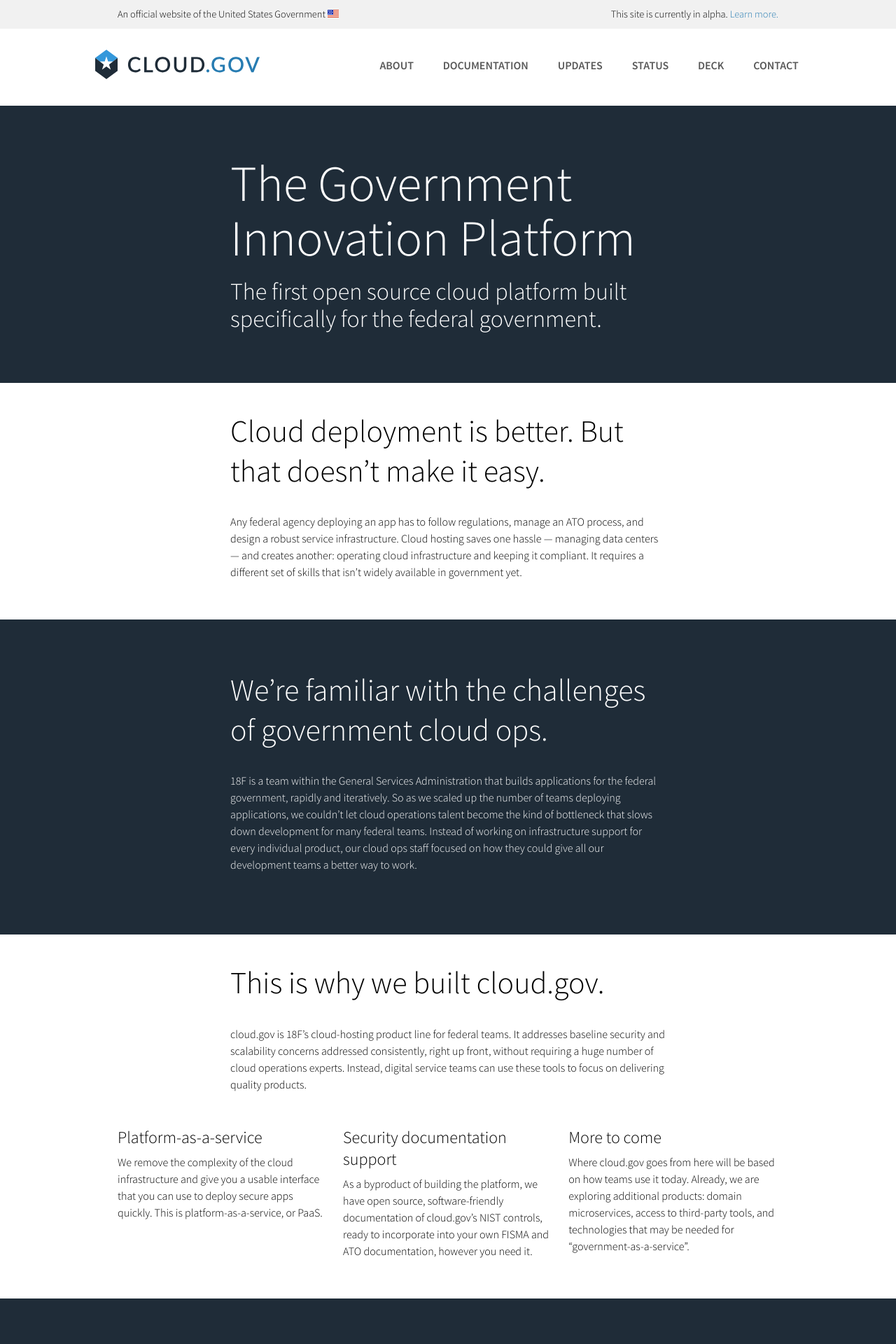
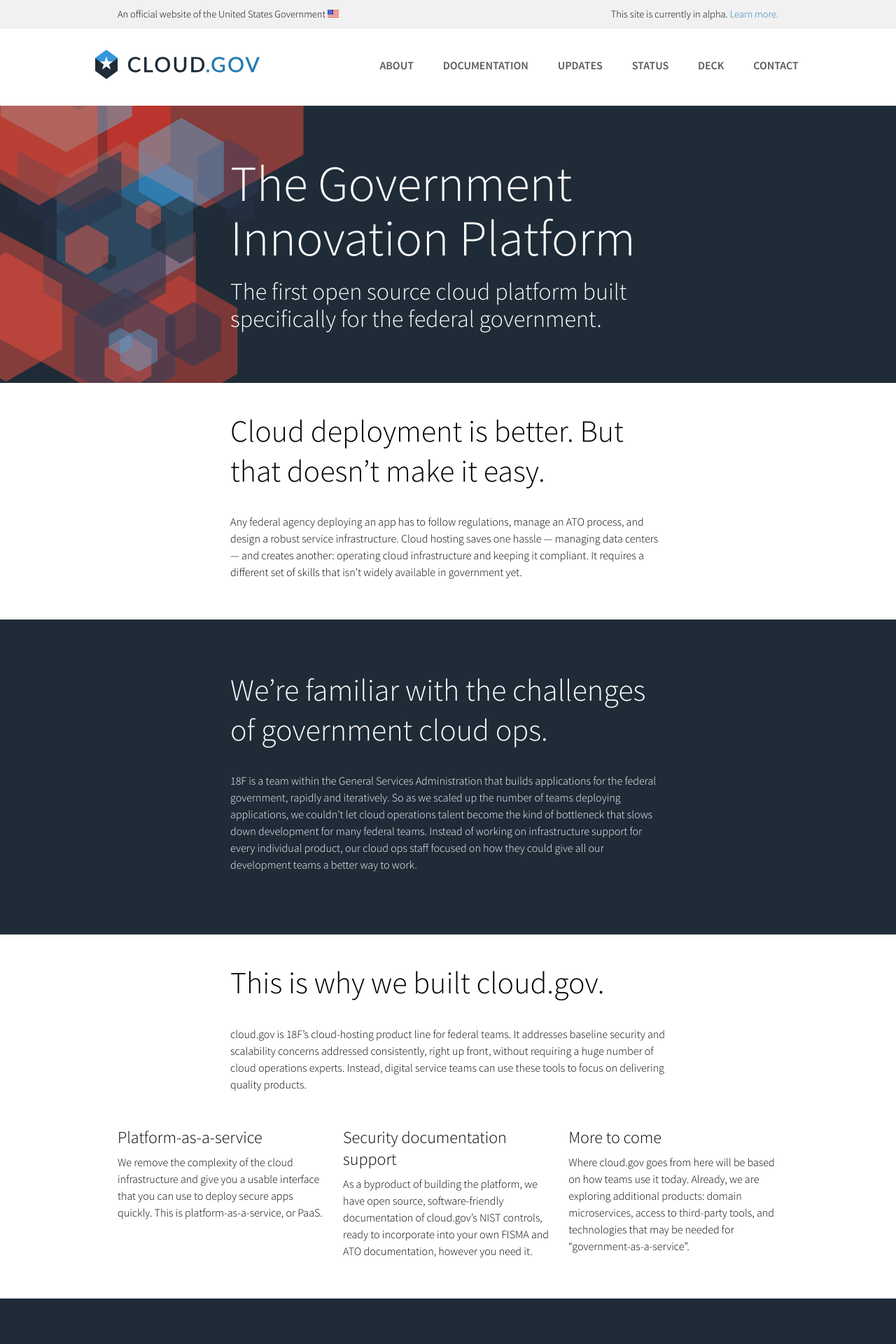
Before and after one commit to cloud-gov/cg-landing, a Jekyll site: the page built from pages/home.md, in a window 1280 px wide. Shown: the top 1920 px of the page at 70% size. Built offline with Jekyll 4.4.1, drawn with Linux system fonts in a browser that asks for light colours; comment, search, counter and statistics services are not loaded.

Commit message:
Adds the bg image to top tagline
Tracks 18f/cg-style#feature-section_bg.

```diff
--- a/_layouts/home.html
+++ b/_layouts/home.html
@@ -4,10 +4,12 @@ layout: base
 
 <section>
   <div id="main" tabindex="-1">
-    <div class="usa-grid section section-dark">
-      <div class="usa-width-whole billboard">
-        <h1 class="billboard-display_text">{{ page.hero-text }}</h1>
-        <h2 class="billboard-second_text">{{ page.hero-subtext }}</h1>
+    <div class="section section-dark">
+      <div class="usa-grid section-bg-parent">
+        <div class="usa-width-whole billboard  section-bg">
+          <h1 class="billboard-display_text">{{ page.hero-text }}</h1>
+          <h2 class="billboard-second_text">{{ page.hero-subtext }}</h1>
+        </div>
       </div>
     </div>
   </div>
--- a/assets/css/cg_style.css
+++ b/assets/css/cg_style.css
@@ -2595,6 +2595,7 @@ blockquote {
     color: #277CB2; }
 
 .section {
+  overflow: hidden;
   padding-bottom: 4.5rem;
   padding-top: 4.5rem; }
 
@@ -2625,6 +2626,25 @@ blockquote {
   .section-dark a {
     color: #3498DB; }
 
+.section-bg-parent {
+  position: relative; }
+
+.section-bg {
+  background-color: transparent; }
+  .section-bg:before {
+    background-image: url("../img/cg-bg-b.png");
+    background-repeat: no-repeat;
+    content: '';
+    height: 44.3rem;
+    left: -23rem;
+    position: absolute;
+    top: -160px;
+    width: 39.85rem;
+    z-index: -1; }
+    @media screen and (min-width: 600px) {
+      .section-bg:before {
+        left: -12rem; } }
+
 .section-light {
   background: #ffffff; }
 
```
Also changed, not shown: assets/img/cg-bg-b.png (added).
